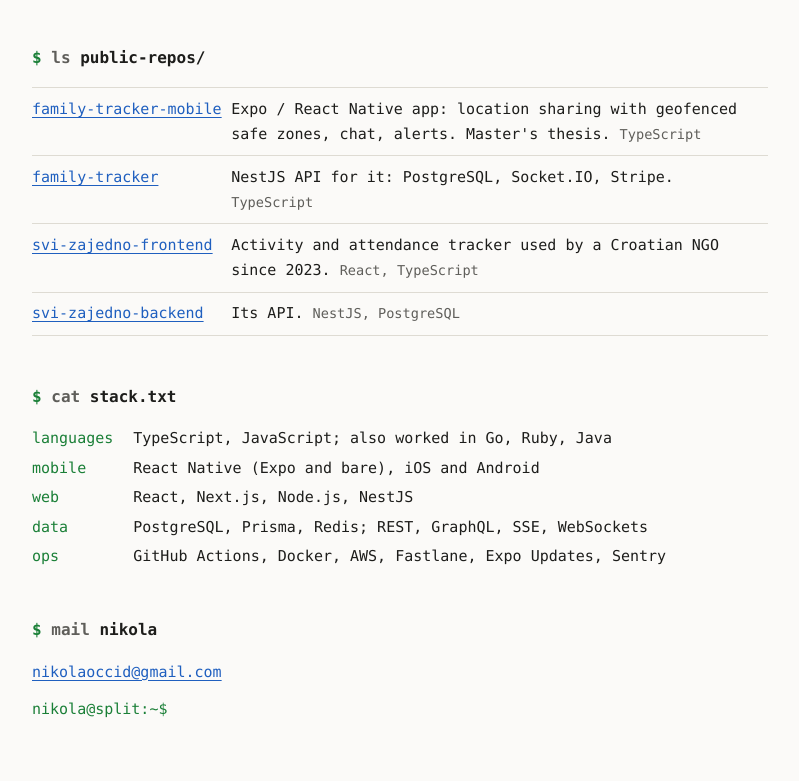
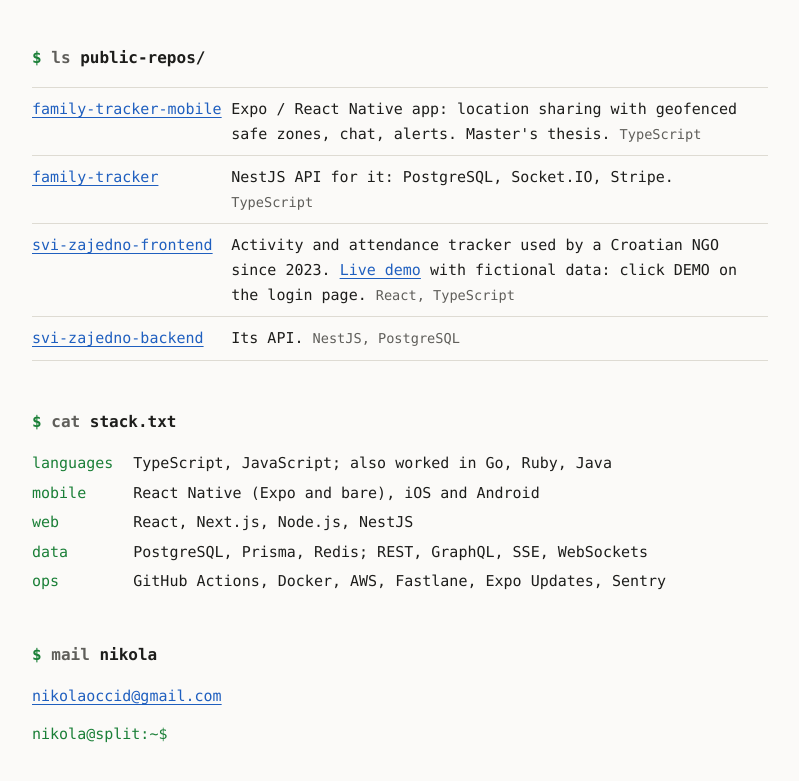
Before and after one commit to nikolaoccid/portfolio, a plain HTML site: page index.html in a window 1280 px wide. Shown: the part 1398-2179 px from the top of the page, without its empty margins (240-1039 px from the left). Drawn offline with Linux system fonts and the light colour scheme.

Commit message:
Link the live demo from the repo list

```diff
--- a/index.html
+++ b/index.html
@@ -66,7 +66,7 @@
     <tbody>
       <tr><td><a href="https://github.com/nikolaoccid/family-tracker-mobile">family-tracker-mobile</a></td><td>Expo / React Native app: location sharing with geofenced safe zones, chat, alerts. Master's thesis. <span class="tag">TypeScript</span></td></tr>
       <tr><td><a href="https://github.com/nikolaoccid/family-tracker">family-tracker</a></td><td>NestJS API for it: PostgreSQL, Socket.IO, Stripe. <span class="tag">TypeScript</span></td></tr>
-      <tr><td><a href="https://github.com/nikolaoccid/svi-zajedno-frontend">svi-zajedno-frontend</a></td><td>Activity and attendance tracker used by a Croatian NGO since 2023. <span class="tag">React, TypeScript</span></td></tr>
+      <tr><td><a href="https://github.com/nikolaoccid/svi-zajedno-frontend">svi-zajedno-frontend</a></td><td>Activity and attendance tracker used by a Croatian NGO since 2023. <a href="https://demo.nikola.technobabble.hr">Live demo</a> with fictional data: click DEMO on the login page. <span class="tag">React, TypeScript</span></td></tr>
       <tr><td><a href="https://github.com/nikolaoccid/svi-zajedno-backend">svi-zajedno-backend</a></td><td>Its API. <span class="tag">NestJS, PostgreSQL</span></td></tr>
     </tbody>
   </table>
```
